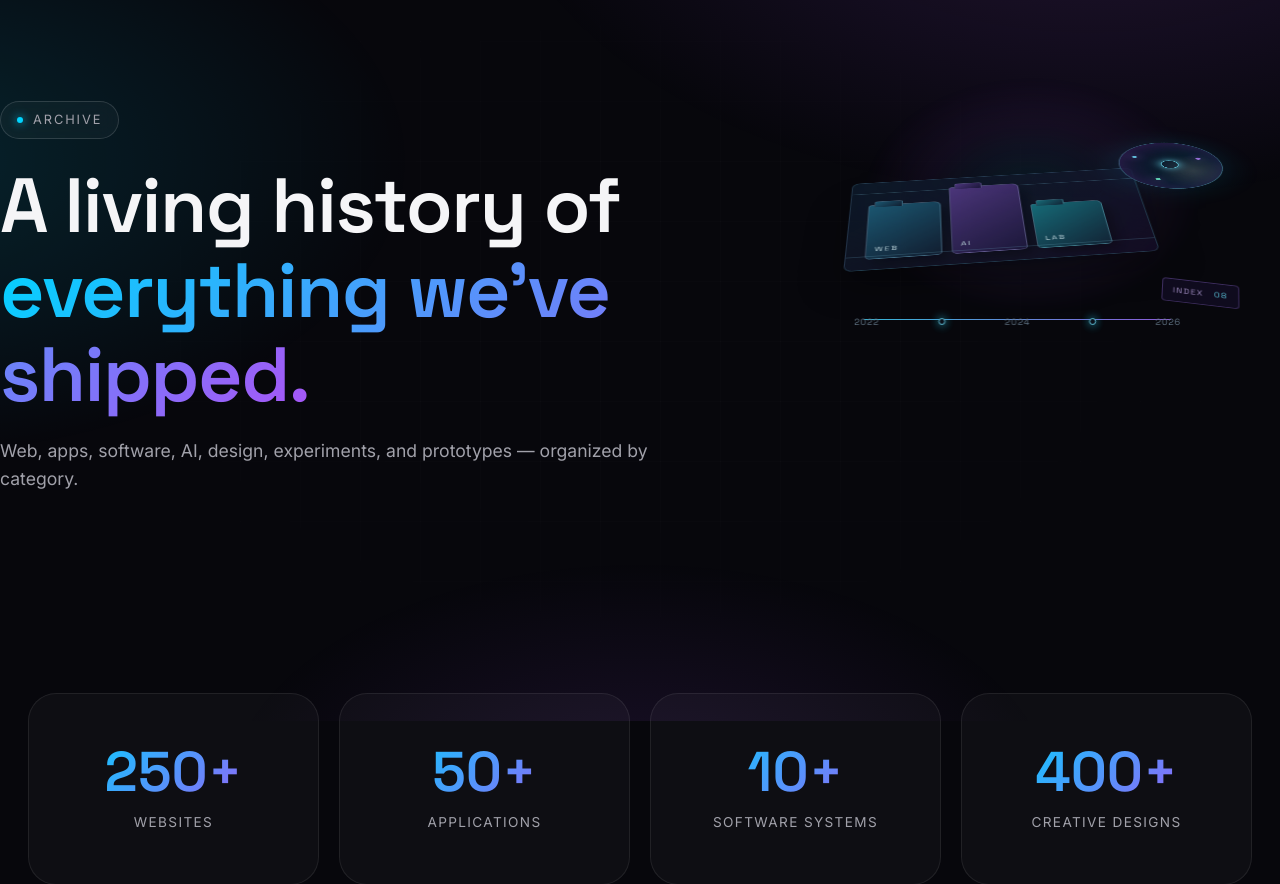
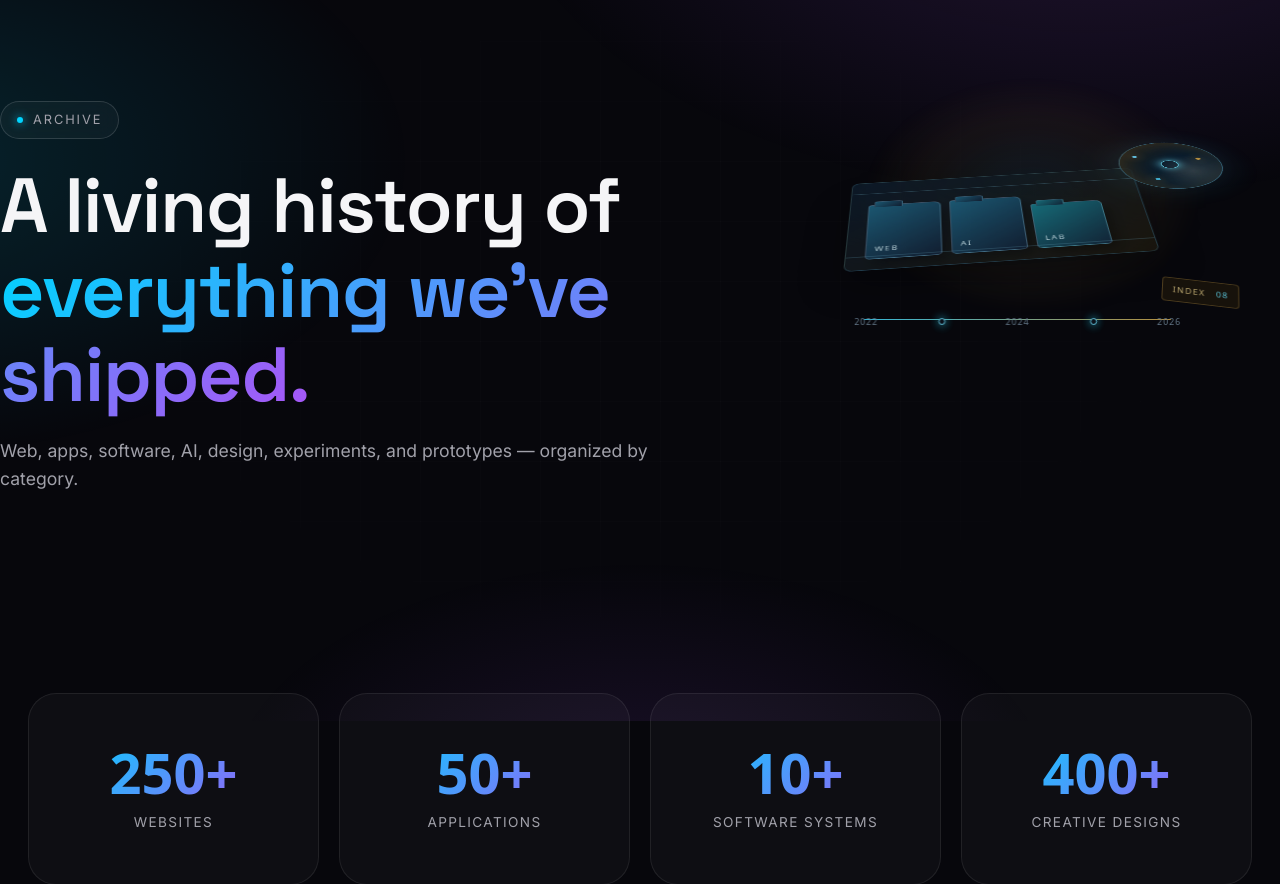
Before and after one commit to meetsuthar412-sudo/TechAdda-Lebs, a plain HTML site: page archive/archive.html in a window 1280 px wide. Shown: the part 79-963 px from the top of the page. Drawn offline with Linux system fonts and the light colour scheme.

Commit message:
Update archive.css

```diff
--- a/archive/archive.css
+++ b/archive/archive.css
@@ -1,7 +1,7 @@
 .archive-stats{display:grid;grid-template-columns:repeat(4,1fr);gap:20px;margin-bottom:80px}
 .a-stat{padding:50px 30px;border:1px solid var(--border);border-radius:var(--radius-lg);background:var(--surface);text-align:center;transition:all .5s var(--ease)}
 .a-stat:hover{border-color:var(--accent);transform:translateY(-4px);box-shadow:var(--glow)}
-.a-num{font-family:'Space Grotesk',sans-serif;font-size:3.5rem;font-weight:600;background:var(--grad);-webkit-background-clip:text;background-clip:text;color:transparent;line-height:1}
+.a-num{font-family:system-ui,sans-serif;font-size:3.5rem;font-weight:600;background:var(--grad);-webkit-background-clip:text;background-clip:text;color:transparent;line-height:1}
 .a-label{margin-top:12px;color:var(--text-dim);font-size:.85rem;letter-spacing:.1em;text-transform:uppercase}
 @media(max-width:1024px){.archive-stats{grid-template-columns:repeat(2,1fr)}}
 @media(max-width:640px){.archive-stats{gap:12px;margin-bottom:50px}.a-stat{padding:28px 14px}.a-num{font-size:clamp(2rem,10vw,3rem)}.a-label{font-size:.7rem;letter-spacing:.04em}}
@@ -12,17 +12,17 @@
 .a-cat:hover::before{opacity:1}
 .a-cat > *{position:relative;z-index:1}
 .a-cat h3{font-size:1.25rem}
-.a-cat .count{font-family:'Space Grotesk',sans-serif;font-size:2rem;background:var(--grad);-webkit-background-clip:text;background-clip:text;color:transparent}
+.a-cat .count{font-family:system-ui,sans-serif;font-size:2rem;background:var(--grad);-webkit-background-clip:text;background-clip:text;color:transparent}
 .archive-image{aspect-ratio:16/8;margin-top:16px;border-radius:8px;overflow:hidden;border:1px solid var(--border);background:var(--bg-2)}
 .archive-image img{width:100%;height:100%;object-fit:cover;transition:transform .5s var(--ease)}
 .a-cat:hover .archive-image img{transform:scale(1.05)}
 @media(max-width:1024px){.archive-grid{grid-template-columns:repeat(2,1fr)}}
 
 /* Archive visual */
-.archive-visual{position:absolute;right:3%;top:125px;width:420px;height:300px;pointer-events:none;perspective:900px;transform:rotateY(-10deg);opacity:.84}.archive-halo{position:absolute;inset:10% 8%;border-radius:50%;background:radial-gradient(ellipse,rgba(0,212,255,.12),rgba(168,85,247,.07) 45%,transparent 70%);filter:blur(8px)}
-.archive-shelf{position:absolute;left:6%;bottom:19%;width:72%;height:145px;border:1px solid rgba(113,201,232,.26);border-radius:8px;background:linear-gradient(145deg,rgba(15,31,47,.9),rgba(26,17,48,.7));box-shadow:0 26px 45px rgba(0,0,0,.35);transform:rotateX(55deg) rotateZ(-6deg);display:flex;align-items:flex-end;gap:9px;padding:15px 18px;animation:shelfFloat 7s ease-in-out infinite}.archive-shelf::before,.archive-shelf::after{content:"";position:absolute;left:0;right:0;height:1px;background:rgba(132,210,237,.25)}.archive-shelf::before{top:19px}.archive-shelf::after{bottom:19px}.archive-folder{position:relative;width:74px;height:88px;border-radius:4px 7px 5px 5px;border:1px solid rgba(200,230,255,.28);box-shadow:8px 10px 16px rgba(0,0,0,.3);display:flex;align-items:flex-end;padding:8px;background:linear-gradient(145deg,#1f6685,#14243a);transform:translateZ(18px);font:9px 'Space Grotesk',sans-serif;letter-spacing:.15em;color:#d9f6ff}.archive-folder::before{content:"";position:absolute;top:-7px;left:5px;width:27px;height:9px;border-radius:3px 3px 0 0;background:inherit;border:1px solid rgba(200,230,255,.22);border-bottom:0}.folder-violet{height:112px;background:linear-gradient(145deg,#593f91,#211c45);transform:translateZ(31px) rotateY(-6deg)}.folder-cyan{height:73px;background:linear-gradient(145deg,#197e8d,#152b40);transform:translateZ(12px) rotateY(4deg)}
-.archive-disk{position:absolute;right:4%;top:22%;width:105px;height:105px;border-radius:50%;border:1px solid rgba(125,218,247,.42);background:radial-gradient(circle at 35% 30%,rgba(179,240,255,.27),rgba(11,37,57,.85) 36%,rgba(35,17,61,.8));box-shadow:0 0 45px rgba(0,212,255,.17),inset 0 0 25px rgba(168,85,247,.22);transform:rotateX(62deg) rotateZ(18deg);animation:diskSpin 15s linear infinite}.disk-core{position:absolute;left:42%;top:42%;width:17%;height:17%;border:1px solid #70e7ff;border-radius:50%;box-shadow:0 0 12px #70e7ff}.archive-disk i{position:absolute;width:5px;height:5px;border-radius:50%;background:#b383ff;box-shadow:0 0 13px #b383ff;left:16%;top:50%}.archive-disk i:nth-child(2){left:73%;top:23%;background:#6ef2ce}.archive-disk i:nth-child(3){left:74%;top:75%;background:#72dcff}
-.archive-timeline{position:absolute;left:7%;bottom:4%;width:79%;height:25px;display:flex;align-items:center;justify-content:space-between;color:#7890a4;font:9px 'Space Grotesk',sans-serif;letter-spacing:.1em}.archive-timeline::before{content:"";position:absolute;left:3%;right:3%;top:10px;height:1px;background:linear-gradient(90deg,#3fd9ff,#a56cff)}.archive-timeline span,.archive-timeline i{position:relative;z-index:1}.archive-timeline i{width:7px;height:7px;border:1px solid #74e4ff;border-radius:50%;background:#0b121d;box-shadow:0 0 10px #28d9ff}.archive-tag{position:absolute;right:0;bottom:13%;padding:7px 10px;border:1px solid rgba(178,132,255,.35);border-radius:4px;background:rgba(20,14,42,.8);color:#b8a2dc;font:9px 'Space Grotesk',sans-serif;letter-spacing:.14em;transform:rotateX(40deg) rotateZ(8deg)}.archive-tag b{color:#6be8ff;font-weight:400;margin-left:7px}@keyframes shelfFloat{50%{transform:rotateX(55deg) rotateZ(-6deg) translateY(-8px)}}@keyframes diskSpin{to{transform:rotateX(62deg) rotateZ(378deg)}}
+.archive-visual{position:absolute;right:3%;top:125px;width:420px;height:300px;pointer-events:none;perspective:900px;transform:rotateY(-10deg);opacity:.84}.archive-halo{position:absolute;inset:10% 8%;border-radius:50%;background:radial-gradient(ellipse,rgba(75,200,237,.12),rgba(214,169,74,.07) 45%,transparent 70%);filter:blur(8px)}
+.archive-shelf{position:absolute;left:6%;bottom:19%;width:72%;height:145px;border:1px solid rgba(113,201,232,.26);border-radius:8px;background:linear-gradient(145deg,rgba(15,31,47,.9),rgba(35,29,15,.7));box-shadow:0 26px 45px rgba(0,0,0,.35);transform:rotateX(55deg) rotateZ(-6deg);display:flex;align-items:flex-end;gap:9px;padding:15px 18px;animation:shelfFloat 7s ease-in-out infinite}.archive-shelf::before,.archive-shelf::after{content:"";position:absolute;left:0;right:0;height:1px;background:rgba(132,210,237,.25)}.archive-shelf::before{top:19px}.archive-shelf::after{bottom:19px}.archive-folder{position:relative;width:74px;height:88px;border-radius:4px 7px 5px 5px;border:1px solid rgba(200,230,255,.28);box-shadow:8px 10px 16px rgba(0,0,0,.3);display:flex;align-items:flex-end;padding:8px;background:linear-gradient(145deg,#1f6685,#14243a);transform:translateZ(18px);font:9px system-ui,sans-serif;letter-spacing:.15em;color:#d9f6ff}.archive-folder::before{content:"";position:absolute;top:-7px;left:5px;width:27px;height:9px;border-radius:3px 3px 0 0;background:inherit;border:1px solid rgba(200,230,255,.22);border-bottom:0}.folder-gold{height:112px;background:linear-gradient(145deg,#806024,#20190d);transform:translateZ(31px) rotateY(-6deg)}.folder-cyan{height:73px;background:linear-gradient(145deg,#197e8d,#152b40);transform:translateZ(12px) rotateY(4deg)}
+.archive-disk{position:absolute;right:4%;top:22%;width:105px;height:105px;border-radius:50%;border:1px solid rgba(125,218,247,.42);background:radial-gradient(circle at 35% 30%,rgba(179,240,255,.27),rgba(11,37,57,.85) 36%,rgba(48,37,16,.8));box-shadow:0 0 45px rgba(75,200,237,.17),inset 0 0 25px rgba(214,169,74,.18);transform:rotateX(62deg) rotateZ(18deg);animation:diskSpin 15s linear infinite}.disk-core{position:absolute;left:42%;top:42%;width:17%;height:17%;border:1px solid #70e7ff;border-radius:50%;box-shadow:0 0 12px #70e7ff}.archive-disk i{position:absolute;width:5px;height:5px;border-radius:50%;background:#d6a94a;box-shadow:0 0 13px #d6a94a;left:16%;top:50%}.archive-disk i:nth-child(2){left:73%;top:23%;background:#4bc8ed}.archive-disk i:nth-child(3){left:74%;top:75%;background:#72dcff}
+.archive-timeline{position:absolute;left:7%;bottom:4%;width:79%;height:25px;display:flex;align-items:center;justify-content:space-between;color:#7890a4;font:9px system-ui,sans-serif;letter-spacing:.1em}.archive-timeline::before{content:"";position:absolute;left:3%;right:3%;top:10px;height:1px;background:linear-gradient(90deg,#3fd9ff,#d6a94a)}.archive-timeline span,.archive-timeline i{position:relative;z-index:1}.archive-timeline i{width:7px;height:7px;border:1px solid #74e4ff;border-radius:50%;background:#0b121d;box-shadow:0 0 10px #28d9ff}.archive-tag{position:absolute;right:0;bottom:13%;padding:7px 10px;border:1px solid rgba(214,169,74,.35);border-radius:4px;background:rgba(31,25,13,.84);color:#e5cd87;font:9px system-ui,sans-serif;letter-spacing:.14em;transform:rotateX(40deg) rotateZ(8deg)}.archive-tag b{color:#6be8ff;font-weight:400;margin-left:7px}@keyframes shelfFloat{50%{transform:rotateX(55deg) rotateZ(-6deg) translateY(-8px)}}@keyframes diskSpin{to{transform:rotateX(62deg) rotateZ(378deg)}}
 @media(max-width:1024px){.archive-visual{right:0;opacity:.55;transform:scale(.82) rotateY(-10deg)}}
 @media(max-width:640px){.archive-visual{position:relative;right:auto;top:auto;width:100%;height:210px;margin:34px 0 -16px;transform:scale(.72);transform-origin:top center;opacity:.5}.page-hero{padding-bottom:40px}}
 @media(prefers-reduced-motion:reduce){.archive-shelf,.archive-disk{animation:none}}
```
